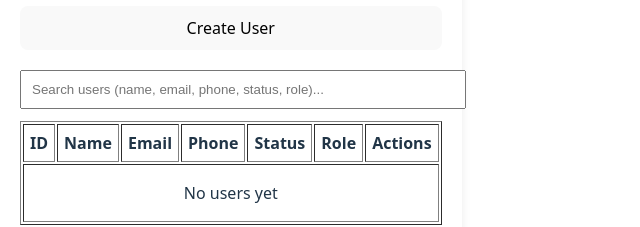
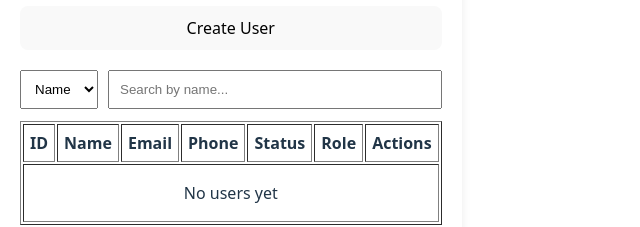
Before and after one commit to salsayaria-coder/tsx-crud-app, a React (Vite) app: page / in a window 1280 px wide. Shown: the part 355-582 px from the top of the page, without its empty margins (0-640 px from the left). Built offline with nearby package versions, Linux system fonts and the light colour scheme.

Commit message:
Mark same

```diff
--- a/src/pages/UsersPage.tsx
+++ b/src/pages/UsersPage.tsx
@@ -1,4 +1,4 @@
-import { useMemo, useState, type ChangeEvent } from "react";
+import React, { useMemo, useState, type ChangeEvent } from "react";
 import { Link } from "react-router-dom";
 import type { User } from "../types/User";
 
@@ -8,6 +8,34 @@ type Props = {
 };
 
 type Errors = { name?: string; email?: string };
+type FilterBy = "name" | "email";
+
+function escapeRegExp(s: string) {
+  return s.replace(/[.*+?^${}()|[\]\\]/g, "\\$&");
+}
+
+function highlightMatch(text: string, query: string) {
+  const q = query.trim();
+  if (!q) return text;
+
+  const safe = escapeRegExp(q);
+  const regex = new RegExp(`(${safe})`, "ig");
+  const parts = text.split(regex);
+
+  return (
+    <>
+      {parts.map((part, i) =>
+        regex.test(part) ? (
+          <mark key={i} style={{ padding: "0 2px" }}>
+            {part}
+          </mark>
+        ) : (
+          <React.Fragment key={i}>{part}</React.Fragment>
+        )
+      )}
+    </>
+  );
+}
 
 export default function UsersPage({ users, setUsers }: Props) {
   const [form, setForm] = useState<Omit<User, "id">>({
@@ -19,24 +47,19 @@ export default function UsersPage({ users, setUsers }: Props) {
   });
   const [errors, setErrors] = useState<Errors>({});
 
-  // ✅ FILTER STATE (NEW)
+  // ✅ NEW: filter text + filter column
   const [filter, setFilter] = useState("");
+  const [filterBy, setFilterBy] = useState<FilterBy>("name");
 
-  // ✅ FILTERED USERS (NEW)
   const filteredUsers = useMemo(() => {
     const q = filter.trim().toLowerCase();
     if (!q) return users;
 
     return users.filter((u) => {
-      return (
-        u.name.toLowerCase().includes(q) ||
-        u.email.toLowerCase().includes(q) ||
-        (u.phone ?? "").toLowerCase().includes(q) ||
-        (u.status ?? "").toLowerCase().includes(q) ||
-        (u.role ?? "").toLowerCase().includes(q)
-      );
+      if (filterBy === "name") return u.name.toLowerCase().includes(q);
+      return u.email.toLowerCase().includes(q);
     });
-  }, [users, filter]);
+  }, [users, filter, filterBy]);
 
   const handleChange = (e: ChangeEvent<HTMLInputElement>) => {
     const { name, value } = e.target;
@@ -133,14 +156,25 @@ export default function UsersPage({ users, setUsers }: Props) {
           </button>
         </div>
 
-        {/* ✅ FILTER INPUT (NEW) */}
-        <input
-          type="text"
-          placeholder="Search users (name, email, phone, status, role)..."
-          value={filter}
-          onChange={(e) => setFilter(e.target.value)}
-          style={{ width: "100%", padding: 10, marginBottom: 12 }}
-        />
+        {/* ✅ NEW: column selector + search box */}
+        <div style={{ display: "flex", gap: 10, alignItems: "center", marginBottom: 12 }}>
+          <select
+            value={filterBy}
+            onChange={(e) => setFilterBy(e.target.value as FilterBy)}
+            style={{ padding: 10 }}
+          >
+            <option value="name">Name</option>
+            <option value="email">Email</option>
+          </select>
+
+          <input
+            type="text"
+            placeholder={`Search by ${filterBy}...`}
+            value={filter}
+            onChange={(e) => setFilter(e.target.value)}
+            style={{ flex: 1, padding: 10 }}
+          />
+        </div>
 
         <table width="100%" border={1} cellPadding={6} style={{ textAlign: "center" }}>
           <thead>
@@ -155,12 +189,18 @@ export default function UsersPage({ users, setUsers }: Props) {
             </tr>
           </thead>
           <tbody>
-            {/* ✅ Use filteredUsers instead of users */}
             {filteredUsers.map((u) => (
               <tr key={u.id}>
                 <td>{u.id}</td>
-                <td>{u.name}</td>
-                <td>{u.email}</td>
+
+                {/* ✅ NEW: highlight only the column being filtered */}
+                <td>
+                  {filterBy === "name" ? highlightMatch(u.name, filter) : u.name}
+                </td>
+                <td>
+                  {filterBy === "email" ? highlightMatch(u.email, filter) : u.email}
+                </td>
+
                 <td>{u.phone}</td>
                 <td>{u.status}</td>
                 <td>{u.role}</td>
@@ -171,7 +211,6 @@ export default function UsersPage({ users, setUsers }: Props) {
               </tr>
             ))}
 
-            {/* ✅ Show correct empty message depending on filter */}
             {users.length === 0 && (
               <tr>
                 <td colSpan={7} style={{ padding: 16 }}>
```
